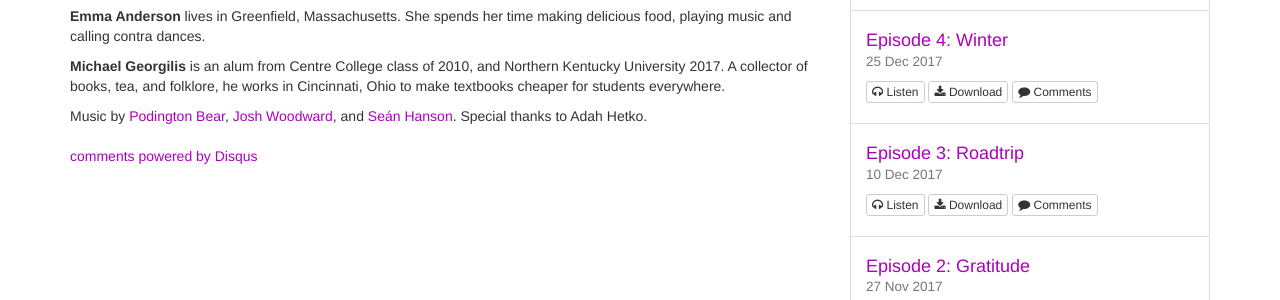
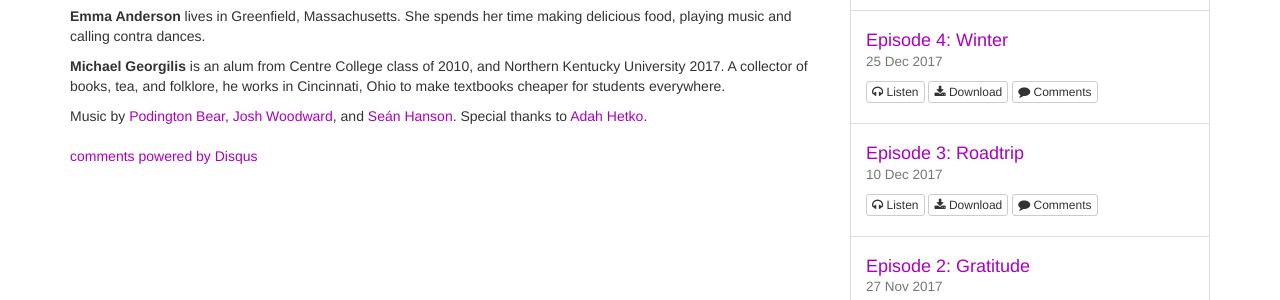
Before and after one commit to secondpage/secondpage, a Jekyll site: the page built from _posts/2018-01-15-resolutions.md, in a window 1280 px wide and 900 px high, scrolled down 552 px. Shown: the part 152-452 px from the top of the window. Built offline with Jekyll 4.4.1, drawn with Linux system fonts in a browser that asks for light colours; nearby versions of some CDN libraries; comment, search, counter and statistics services are not loaded; part of the change alters nothing that is shown.

```diff
--- a/_posts/2018-01-15-resolutions.md
+++ b/_posts/2018-01-15-resolutions.md
@@ -19,8 +19,9 @@ This week: Stories about resolutions.
 
 **Michael Georgilis** is an alum from Centre College class of 2010, and Northern Kentucky University 2017. A collector of books, tea, and folklore, he works in Cincinnati, Ohio to make textbooks cheaper for students everywhere.
 
-Music by [Podington Bear][podington], [Josh Woodward][woodward], and [Seán Hanson][sean]. Special thanks to Adah Hetko.
+Music by [Podington Bear][podington], [Josh Woodward][woodward], and [Seán Hanson][sean]. Special thanks to [Adah Hetko][adah].
 
 [podington]: http://soundofpicture.com/
 [woodward]: http://www.joshwoodward.com/
 [sean]: http://seanmhanson.com/
+[adah]: https://adahandherbrother.bandcamp.com/
```
